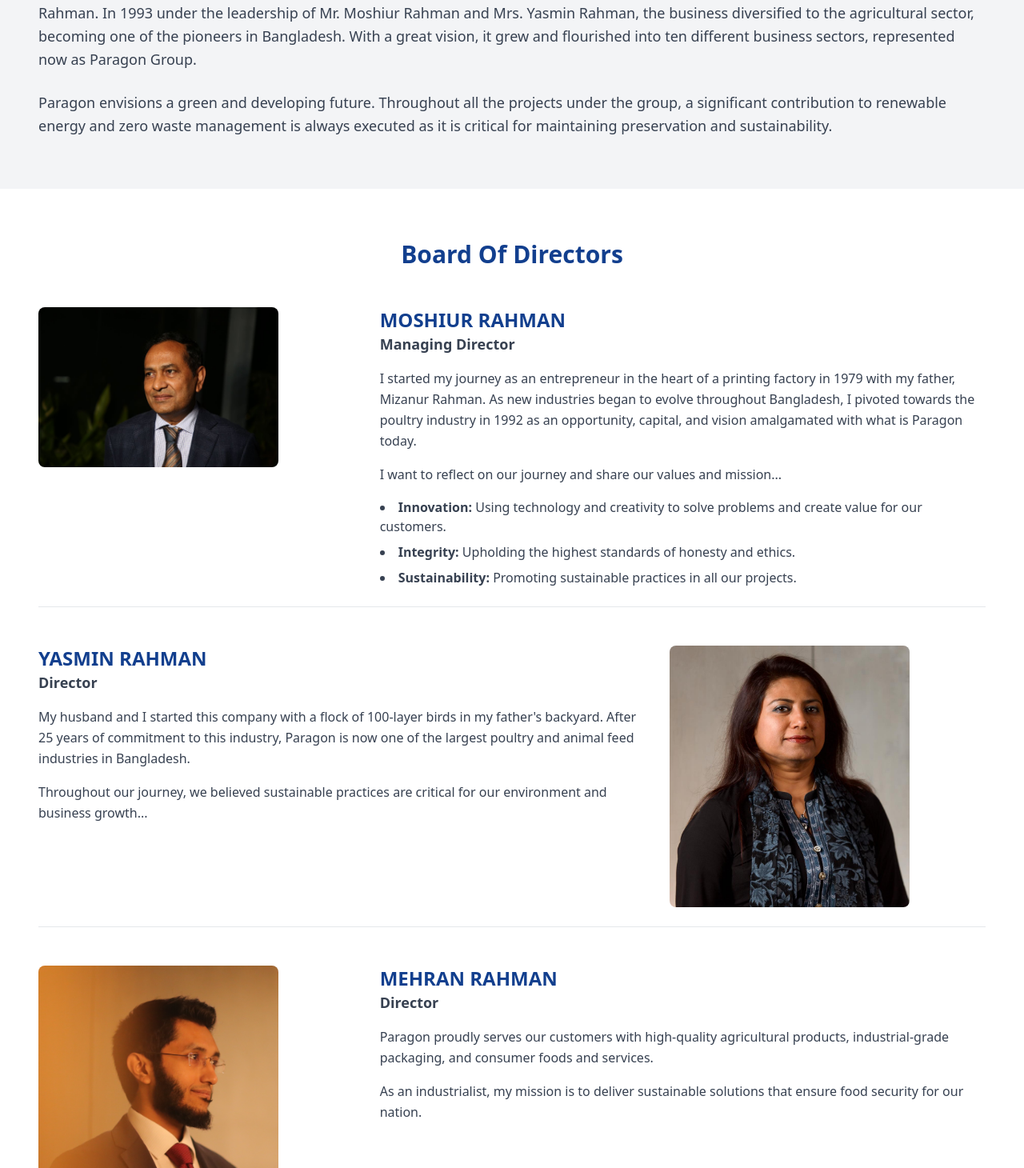
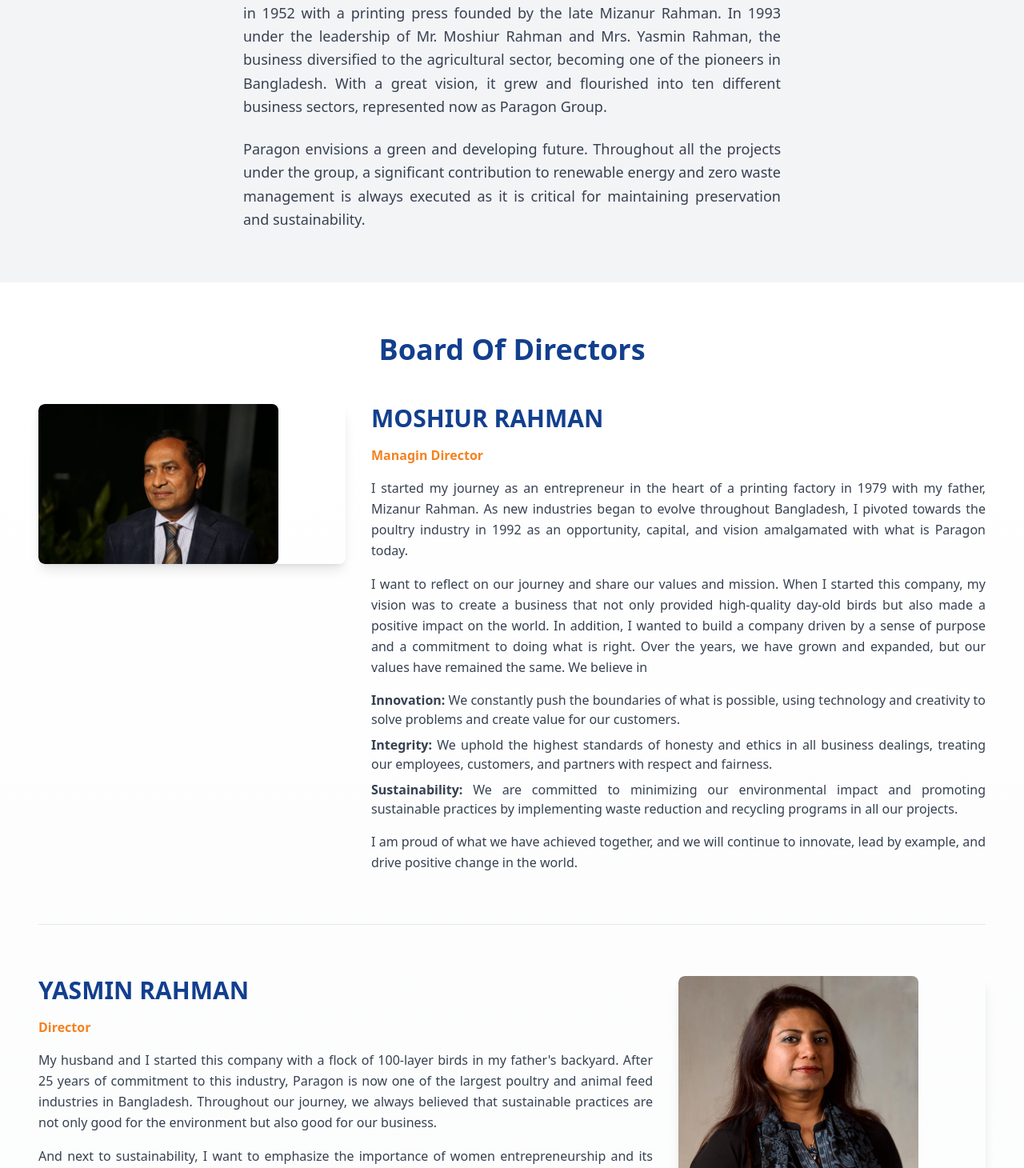
Before and after one commit to Samsuj-joha/paragon_group_website, a Next.js app: page /pages/about in a window 1280 px wide. Shown: the part 710-2170 px from the top of the page at 80% size. Built offline with nearby package versions, Linux system fonts and the light colour scheme.

Commit message:
modified about page design

```diff
--- a/app/pages/about/page.js
+++ b/app/pages/about/page.js
@@ -9,20 +9,20 @@
 
       {/* Section 1 */}
       <section className="bg-gray-100 py-16">
-        <div className="container mx-auto px-6 md:px-12">
+        <div className="container mx-auto px-6 md:px-12 flex flex-col justify-center w-3/5">
           <h1 className="text-4xl font-bold text-[#123f8e] mb-6 text-center">
             𝗔𝗯𝗼𝘂𝘁 𝗢𝘂𝗿 𝗖𝗼𝗺𝗽𝗮𝗻𝘆
           </h1>
-          <p className="text-lg text-gray-700 leading-relaxed mb-6">
+          <p className="text-lg text-gray-700 leading-relaxed mb-6 text-justify">
             With humble beginnings, Paragon started its journey in the heart of
-            Dhaka city in 1952 with a printing press founded by the late
-            Mizanur Rahman. In 1993 under the leadership of Mr. Moshiur Rahman
-            and Mrs. Yasmin Rahman, the business diversified to the agricultural
-            sector, becoming one of the pioneers in Bangladesh. With a great
-            vision, it grew and flourished into ten different business sectors,
-            represented now as Paragon Group.
+            Dhaka city in 1952 with a printing press founded by the late Mizanur
+            Rahman. In 1993 under the leadership of Mr. Moshiur Rahman and Mrs.
+            Yasmin Rahman, the business diversified to the agricultural sector,
+            becoming one of the pioneers in Bangladesh. With a great vision, it
+            grew and flourished into ten different business sectors, represented
+            now as Paragon Group.
           </p>
-          <p className="text-lg text-gray-700 leading-relaxed">
+          <p className="text-lg text-gray-700 leading-relaxed text-justify">
             Paragon envisions a green and developing future. Throughout all the
             projects under the group, a significant contribution to renewable
             energy and zero waste management is always executed as it is
@@ -32,17 +32,20 @@
       </section>
 
       {/* Section 2: Board of Directors */}
-      <section className="bg-white py-16">
+      <section className="bg-gradient-to-b from-white to-gray-50 py-16">
         <div className="container mx-auto px-6 md:px-12">
           {/* Header */}
-          <h2 className="text-3xl font-bold text-[#123f8e] mb-12 text-center">
+          <h2 className="text-4xl font-extrabold text-[#123f8e] mb-12 text-center">
             Board Of Directors
           </h2>
 
+          {/* Directors */}
+          <div className="space-y-16">
             {/* Director 1 */}
-          <div className="flex flex-col md:flex-row items-start mb-12 border-b pb-6">
+            <div className="flex flex-col md:flex-row  gap-8 group">
               {/* Left Image */}
               <div className="w-full md:w-1/3">
+                <div className="relative overflow-hidden rounded-lg shadow-lg transition-transform duration-500 group-hover:scale-105">
                   <Image
                     src="/assets/images/aboutHeaderimage2.jpeg"
                     alt="Moshiur Rahman"
@@ -50,46 +53,49 @@
                     width={300}
                     className="rounded-lg object-cover"
                   />
+                  <div className="absolute inset-0 bg-gradient-to-t from-black to-transparent opacity-0 group-hover:opacity-80 transition-opacity duration-500 flex items-end">
+                    <span className="text-white font-semibold p-4">
+                      Managing Director
+                    </span>
+                  </div>
+                </div>
               </div>
               {/* Right Content */}
-            <div className="w-full md:w-2/3 md:pl-8 text-center md:text-left">
-              <h3 className="text-2xl font-bold text-[#123f8e]">MOSHIUR RAHMAN</h3>
-              <p className="text-lg font-medium text-gray-700">
-                <strong>Managing Director</strong>
-              </p>
-              <p className="text-gray-700 leading-relaxed mt-4">
-                I started my journey as an entrepreneur in the heart of a
-                printing factory in 1979 with my father, Mizanur Rahman. As new
-                industries began to evolve throughout Bangladesh, I pivoted
-                towards the poultry industry in 1992 as an opportunity, capital,
+              <div className="w-full md:w-2/3 text-center md:text-left space-y-4">
+                <h3 className="text-3xl font-bold text-[#123f8e] group-hover:text-[#f58220] transition-colors duration-300">
+                  MOSHIUR RAHMAN
+                </h3>
+                <p><strong className="text-[#f58220]">Managin Director</strong></p>
+                <p className="text-md text-gray-700 leading-relaxed text-justify">
+                I started my journey as an entrepreneur in the heart of a printing factory in
+                 1979 with my father, Mizanur Rahman. As new industries began to evolve throughout Bangladesh, I pivoted towards the poultry industry in 1992 as an opportunity, capital,
                 and vision amalgamated with what is Paragon today.
                 </p>
-              <p className="text-gray-700 leading-relaxed mt-4">
-                I want to reflect on our journey and share our values and
-                mission...
+                <p className="text-md text-gray-700 leading-relaxed text-justify">
+                I want to reflect on our journey and share our values and mission. When I started this company, my vision was to create a business that not only provided high-quality day-old birds but also made a positive impact on the world. In addition, I wanted to build a company driven by a sense of purpose and a commitment to doing what is right. Over the years, we have grown and expanded, but our values have remained the same. We believe in
                 </p>
-              <ul className="list-disc list-inside text-gray-700 mt-4 space-y-2">
+                <ul className=" list-none text-gray-700 space-y-2 text-justify">
                   <li>
-                  <span className="font-bold">Innovation:</span> Using technology
-                  and creativity to solve problems and create value for our
-                  customers.
+                    <span className="font-bold">Innovation:</span> We constantly push the boundaries of what is possible, using technology and creativity to solve problems and create value for our customers.
                   </li>
                   <li>
-                  <span className="font-bold">Integrity:</span> Upholding the
-                  highest standards of honesty and ethics.
+                    <span className="font-bold">Integrity:</span> We uphold the highest standards of honesty and ethics in all business dealings, treating our employees, customers, and partners with respect and fairness.
                   </li>
                   <li>
-                  <span className="font-bold">Sustainability:</span> Promoting
-                  sustainable practices in all our projects.
+                    <span className="font-bold">Sustainability:</span> We are committed to minimizing our environmental impact and promoting sustainable practices by implementing waste reduction and recycling programs in all our projects.
                   </li>
                 </ul>
+                <p className="text-md text-gray-700 leading-relaxed text-justify">
+                I am proud of what we have achieved together, and we will continue to innovate, lead by example, and drive positive change in the world.
+                </p>
               </div>
             </div>
-
+            <hr />
             {/* Director 2 */}
-          <div className="flex flex-col md:flex-row-reverse items-start mb-12 border-b pb-6">
+            <div className="flex flex-col md:flex-row-reverse gap-8 group">
               {/* Right Image */}
               <div className="w-full md:w-1/3">
+                <div className="relative overflow-hidden rounded-lg shadow-lg transition-transform duration-500 group-hover:scale-105">
                   <Image
                     src="/assets/images/aboutHeaderimage3.jpg"
                     alt="Yasmin Rahman"
@@ -97,30 +103,36 @@
                     width={300}
                     className="rounded-lg object-cover"
                   />
+                  <div className="absolute inset-0 bg-gradient-to-t from-black to-transparent opacity-0 group-hover:opacity-80 transition-opacity duration-500 flex items-end">
+                    <span className="text-white font-semibold p-4">
+                      Director
+                    </span>
+                  </div>
+                </div>
               </div>
               {/* Left Content */}
-            <div className="w-full md:w-2/3 md:pr-8 text-center md:text-left">
-              <h3 className="text-2xl font-bold text-[#123f8e]">YASMIN RAHMAN</h3>
-              <p className="text-lg font-medium text-gray-700">
-                <strong>Director</strong>
+              <div className="w-full md:w-2/3 text-center md:text-left space-y-4">
+                <h3 className="text-3xl font-bold text-[#123f8e] group-hover:text-[#f58220] transition-colors duration-300">
+                  YASMIN RAHMAN
+                </h3>
+                <p><strong className="text-[#f58220]">Director</strong></p>
+                <p className="text-md text-gray-700 leading-relaxed text-justify">
+                My husband and I started this company with a flock of 100-layer birds in my father's backyard. After 25 years of commitment to this industry, Paragon is now one of the largest poultry and animal feed industries in Bangladesh. Throughout our journey, we always believed that sustainable practices are not only good for the environment but also good for our business.
                 </p>
-              <p className="text-gray-700 leading-relaxed mt-4">
-                My husband and I started this company with a flock of 100-layer
-                birds in my father's backyard. After 25 years of commitment to
-                this industry, Paragon is now one of the largest poultry and
-                animal feed industries in Bangladesh.
+                <p className="text-md text-gray-700 leading-relaxed text-justify">
+                And next to sustainability, I want to emphasize the importance of women entrepreneurship and its significant role in our company's growth and success. Creating an environment that empowers women is not only the right thing to do but also an intelligent business decision. We are committed to providing opportunities for women to develop their skills and build successful businesses. We understand the challenges that women entrepreneurs face, including access to capital, resources, and networks. Therefore, we are actively working towards creating a more inclusive and supportive environment that enables women entrepreneurs to thrive.
                 </p>
-              <p className="text-gray-700 leading-relaxed mt-4">
-                Throughout our journey, we believed sustainable practices are
-                critical for our environment and business growth...
+                <p className="text-md text-gray-700 leading-relaxed text-justify">
+                We know there is still work to be done, and we are committed to ongoing improvement and innovation. Thank you for your continued support of our company's values and mission.
                 </p>
               </div>
             </div>
-
+            <hr />
             {/* Director 3 */}
-          <div className="flex flex-col md:flex-row items-start mb-12 border-b pb-6">
+            <div className="flex flex-col md:flex-row gap-8 group">
               {/* Left Image */}
               <div className="w-full md:w-1/3">
+                <div className="relative overflow-hidden rounded-lg shadow-lg transition-transform duration-500 group-hover:scale-105">
                   <Image
                     src="/assets/images/aboutHeaderimage4.jpeg"
                     alt="Mehran Rahman"
@@ -128,23 +140,37 @@
                     width={300}
                     className="rounded-lg object-cover"
                   />
+                  <div className="absolute inset-0 bg-gradient-to-t from-black to-transparent opacity-0 group-hover:opacity-80 transition-opacity duration-500 flex items-end">
+                    <span className="text-white font-semibold p-4">
+                      Director
+                    </span>
+                  </div>
+                </div>
               </div>
               {/* Right Content */}
-            <div className="w-full md:w-2/3 md:pl-8 text-center md:text-left">
-              <h3 className="text-2xl font-bold text-[#123f8e]">MEHRAN RAHMAN</h3>
-              <p className="text-lg font-medium text-gray-700">
-                <strong>Director</strong>
+              <div className="w-full md:w-2/3 text-center md:text-left space-y-4">
+                <h3 className="text-3xl font-bold text-[#123f8e] group-hover:text-[#f58220] transition-colors duration-300">
+                  MEHRAN RAHMAN
+                </h3>
+                <p><strong className="text-[#f58220]">Director</strong></p>
+                <p className="text-md text-gray-700 leading-relaxed text-justify">
+                Paragon proudly serves our customers with high-quality agricultural products, industrial-grade packaging, and consumer foods and services. As an industrialist from the 21st century, my mission is to deliver sustainable solutions that contribute to the growth of our industries and ensure food security for our nation.
                 </p>
-              <p className="text-gray-700 leading-relaxed mt-4">
-                Paragon proudly serves our customers with high-quality
-                agricultural products, industrial-grade packaging, and consumer
-                foods and services.
+                <p className="text-md text-gray-700 leading-relaxed text-justify">
+                As we navigate the current challenges in the global agricultural landscape, we remain committed to our core values of integrity, innovation, and excellence. We continue to invest in research and development and in our people to ensure we provide our customers with the best products and services.
                 </p>
-              <p className="text-gray-700 leading-relaxed mt-4">
-                As an industrialist, my mission is to deliver sustainable
-                solutions that ensure food security for our nation.
+                <p className="text-md text-gray-700 leading-relaxed text-justify">
+                We understand the importance of responsible use of natural resources, and we are committed to sustainable practices that support the health and well-being of our planet. However, with the growing population and climate change, food security is becoming a significant challenge for many countries. Therefore, we must work together to find sustainable solutions to ensure everyone can access safe and nutritious food.
+                </p>
+                <p className="text-md text-gray-700 leading-relaxed text-justify">
+                As entrepreneurs, we can leverage our skills and resources to develop new technologies, business models, and strategies that enhance food production, distribution, and consumption. We also collaborate with governments, NGOs, and local communities to build resilient food systems that can withstand the shocks of natural disasters, conflicts, and pandemics.
+                </p>
+                <p className="text-md text-gray-700 leading-relaxed text-justify">
+                We thank you for your continued trust and support as we work to grow and evolve our business. Together, we can build a brighter and better future.
                 </p>
               </div>
+            </div>
+            <hr />
           </div>
         </div>
       </section>
```
Lines whose indentation alone changed are shown as unchanged.
